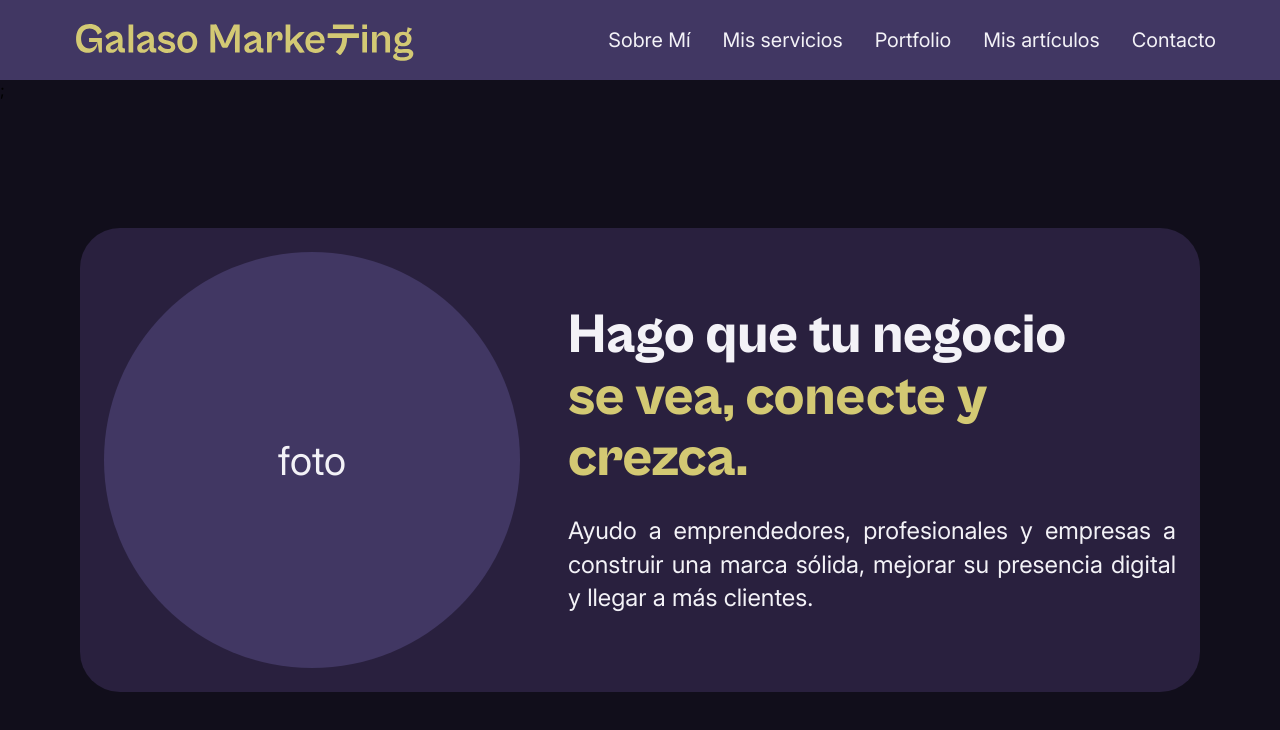
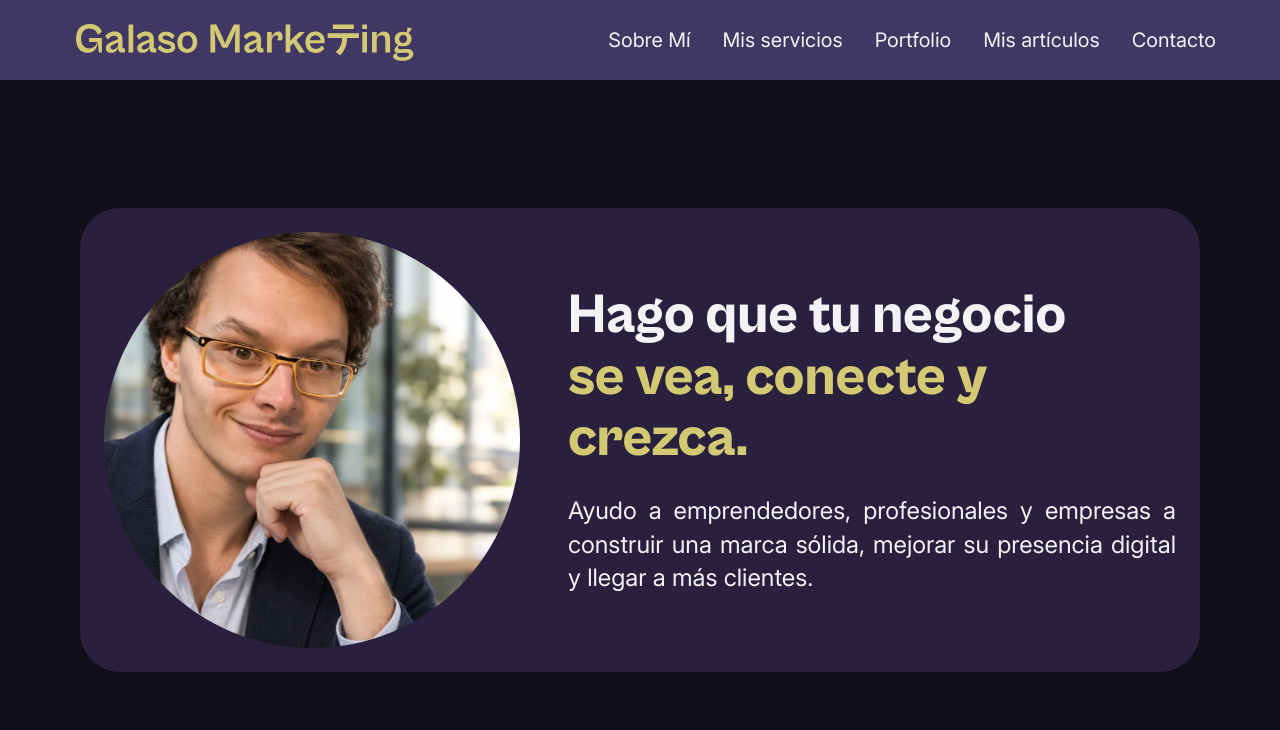
Before and after one commit to cisco-sla/galaso-marketing, a React (Vite) app: page / in a window 1280 px wide. Shown: the top 730 px of the page. Built offline with nearby package versions, Linux system fonts and the light colour scheme.

Commit message:
Agrega Hero con foto optimizada

```diff
--- a/src/App.jsx
+++ b/src/App.jsx
@@ -1,5 +1,6 @@
 import Navbar from "./components/Navbar";
-import Hero from "./components//Hero";
+import Hero from "./components/Hero";
+import fotoPerfil from "./assets/fran_mkt2.webp";
 
 /*creamos la función para que devuelva los componentes que necesitamos. Al Hero, le pasamos las props (titulo, destacado, etc.)
  */
@@ -7,11 +8,13 @@ import Hero from "./components//Hero";
 function App() {
   return (
     <>
-      <Navbar />;
+      <Navbar />
       <Hero
         titulo="Hago que tu negocio"
         destacado="se vea, conecte y crezca."
         descripcion="Ayudo a emprendedores, profesionales y empresas a construir una marca sólida, mejorar su presencia digital y llegar a más clientes."
+        foto={fotoPerfil}
+        altFoto="Francisco Javier Galaso, Licenciado en Comercialización"
       />
     </>
   );
--- a/src/components/Hero.css
+++ b/src/components/Hero.css
@@ -19,15 +19,12 @@
 }
 
 .hero__foto {
-  flex: 0 0 26rem;
+  width: 26rem;
+  flex-shrink: 0;
   aspect-ratio: 1;
-  display: flex;
-  align-items: center;
-  justify-content: center;
+  object-fit: cover;
   border-radius: 50%;
   background: var(--color-primario);
-  color: var(--color-texto-claro);
-  font-size: 2.5rem;
 }
 
 .hero__titulo {
--- a/src/components/Hero.jsx
+++ b/src/components/Hero.jsx
@@ -1,13 +1,13 @@
 import "./Hero.css";
 
 /* creamos la función Hero. Con un destructuring obtenemos las propiedades, y
-se las pasamos a los componentes.*/
+se las pasamos a los componentes como props.*/
 
-function Hero({ titulo, destacado, descripcion }) {
+function Hero({ titulo, destacado, descripcion, foto, altFoto }) {
   return (
     <section className="hero" id="inicio">
       <div className="hero__tarjeta">
-        <div className="hero__foto">foto</div>
+        <img className="hero__foto" src={foto} alt={altFoto} />
         <div className="hero__texto">
           <h1 className="hero__titulo">
             {titulo}
--- a/src/components/Navbar.jsx
+++ b/src/components/Navbar.jsx
@@ -1,6 +1,7 @@
 import "./Navbar.css";
 import logo from "../assets/4GoldenSand_AInvisible.svg";
 
+//creamos un Array con el menú.
 const enlaces = [
   { texto: "Sobre Mí", destino: "#sobre-mi" },
   { texto: "Mis servicios", destino: "#servicios" },
@@ -8,6 +9,10 @@ const enlaces = [
   { texto: "Mis artículos", destino: "#articulos" },
   { texto: "Contacto", destino: "#contacto" },
 ];
+
+/* creamos el componente, que retorne la cabecera,
+con el logotipo, texto alternativo, y la funcion de navegación del menú.
+El map recorre el array y define los items.*/
 
 function Navbar() {
   return (
@@ -18,13 +23,13 @@ function Navbar() {
         className="navbar__logo"
       />
       <nav>
-        <u1 className="navbar__lista">
+        <ul className="navbar__lista">
           {enlaces.map((enlace) => (
             <li key={enlace.destino}>
               <a href={enlace.destino}>{enlace.texto}</a>
             </li>
           ))}
-        </u1>
+        </ul>
       </nav>
     </header>
   );
```
Also changed, not shown: src/assets/fran_mkt2.webp (added).
